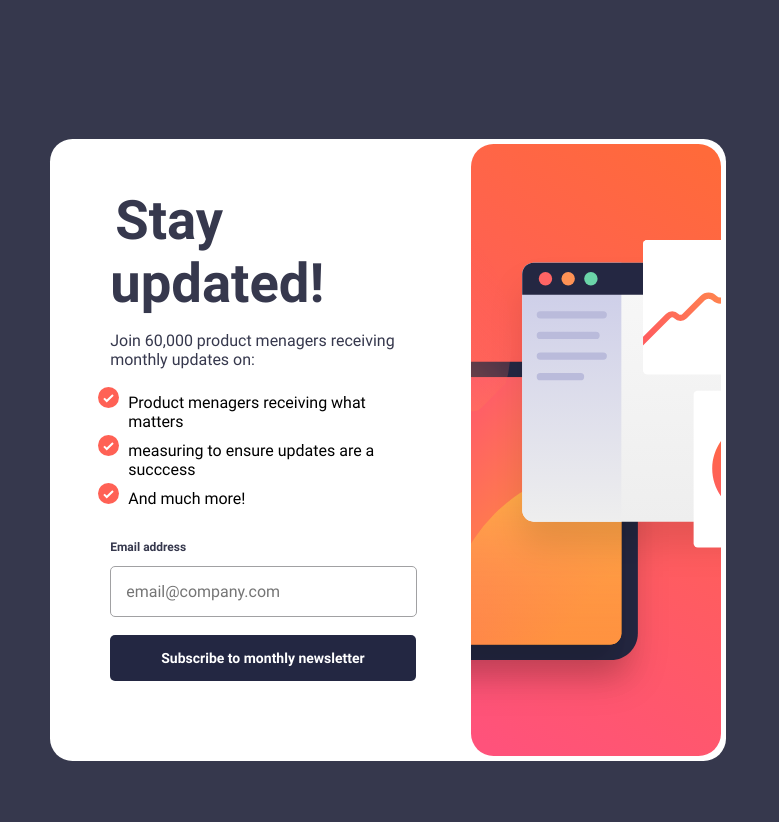
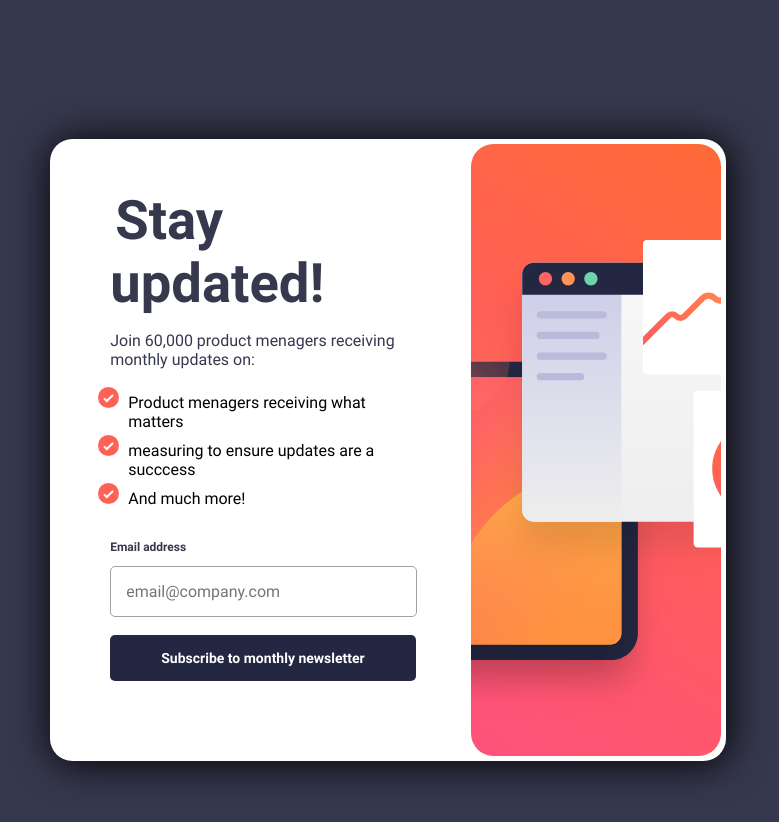
Before and after one commit to Michuxx/Challenge1, a React (Create React App) app in the folder challenge1/: page / in a window 1280 px wide. Shown: the top 822 px of the page, without its empty margins (252-1031 px from the left). Built offline with nearby package versions, Linux system fonts and the light colour scheme.

Commit message:
added box shadows

```diff
--- a/challenge1/src/SuccessedApp-Style.css
+++ b/challenge1/src/SuccessedApp-Style.css
@@ -19,7 +19,7 @@
     padding: 60px;
     width: 30vw;
     margin-top: 6rem;
-
+    box-shadow: 2px 2px 40px black;
   }
 
   .TopicTextPanel span{
--- a/challenge1/src/index.css
+++ b/challenge1/src/index.css
@@ -31,6 +31,7 @@ body {
   border-radius: 22.5px;
   display: flex;
   padding: 5px;
+  box-shadow: 2px 2px 40px black;
 }
 
 .Information-panel {
```
